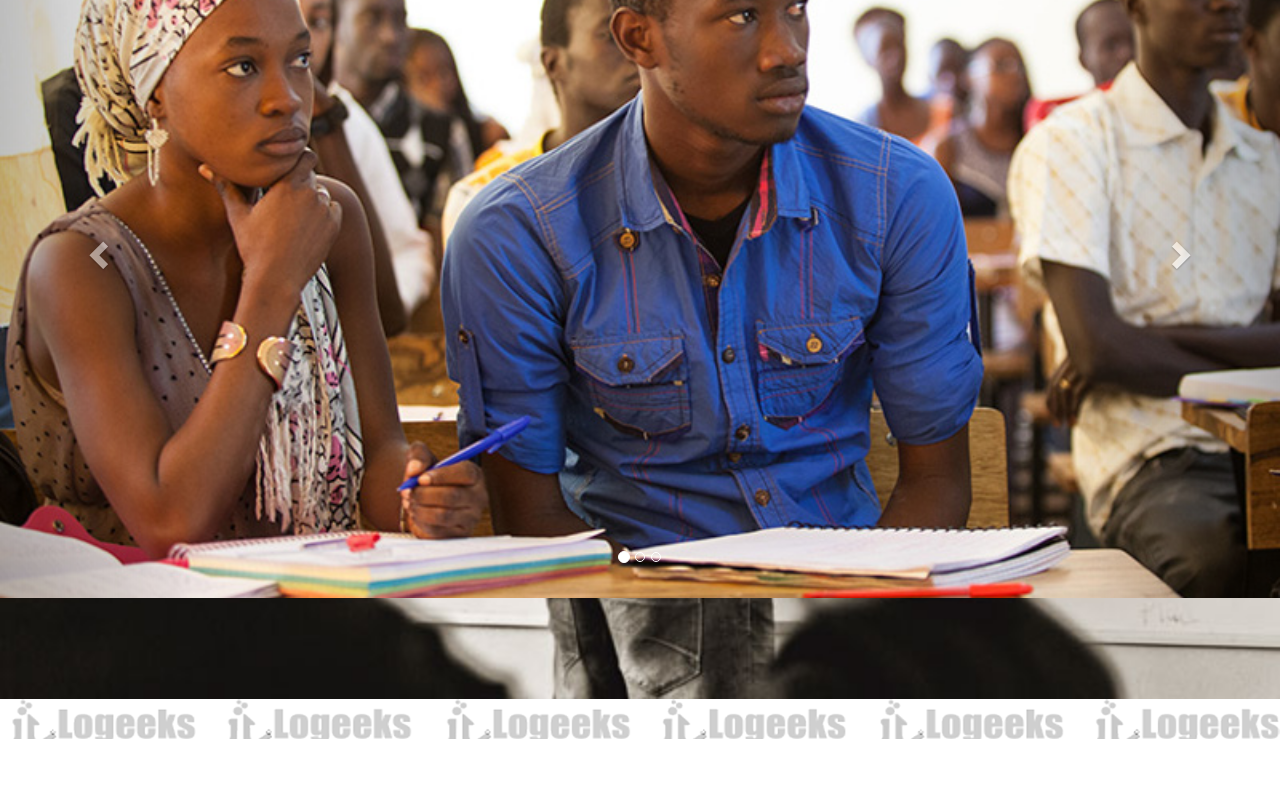
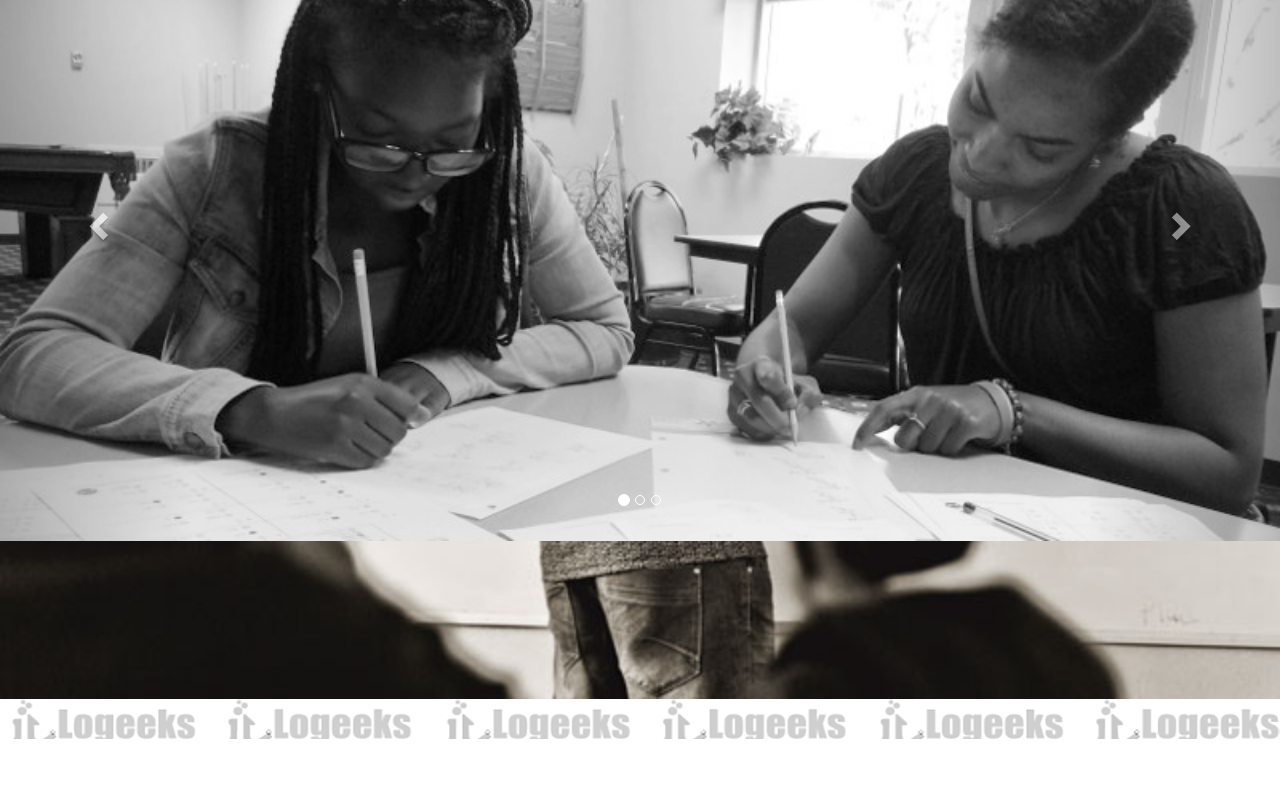
Before and after one commit to ak-logic/logeeks, a website: page index.html in a window 1280 px wide. Shown: the part 101-891 px from the top of the page. Drawn offline with nearby package versions, Linux system fonts and the light colour scheme; some packages are replaced by stand-ins of ours.

Commit message:
Update index.html

```diff
--- a/index.html
+++ b/index.html
@@ -86,7 +86,7 @@
                     <!-- Wrapper for slides -->
                     <div class="carousel-inner" role="listbox">
                     <div class="item active">
-                      <img src="./img/bkgrd.jpg" alt="background1" style="width: 100%">
+                      <img src="./img/bkgrd4.jpg" alt="background1" style="width: 100%">
                     </div>
 
                     <div class="item">
```
